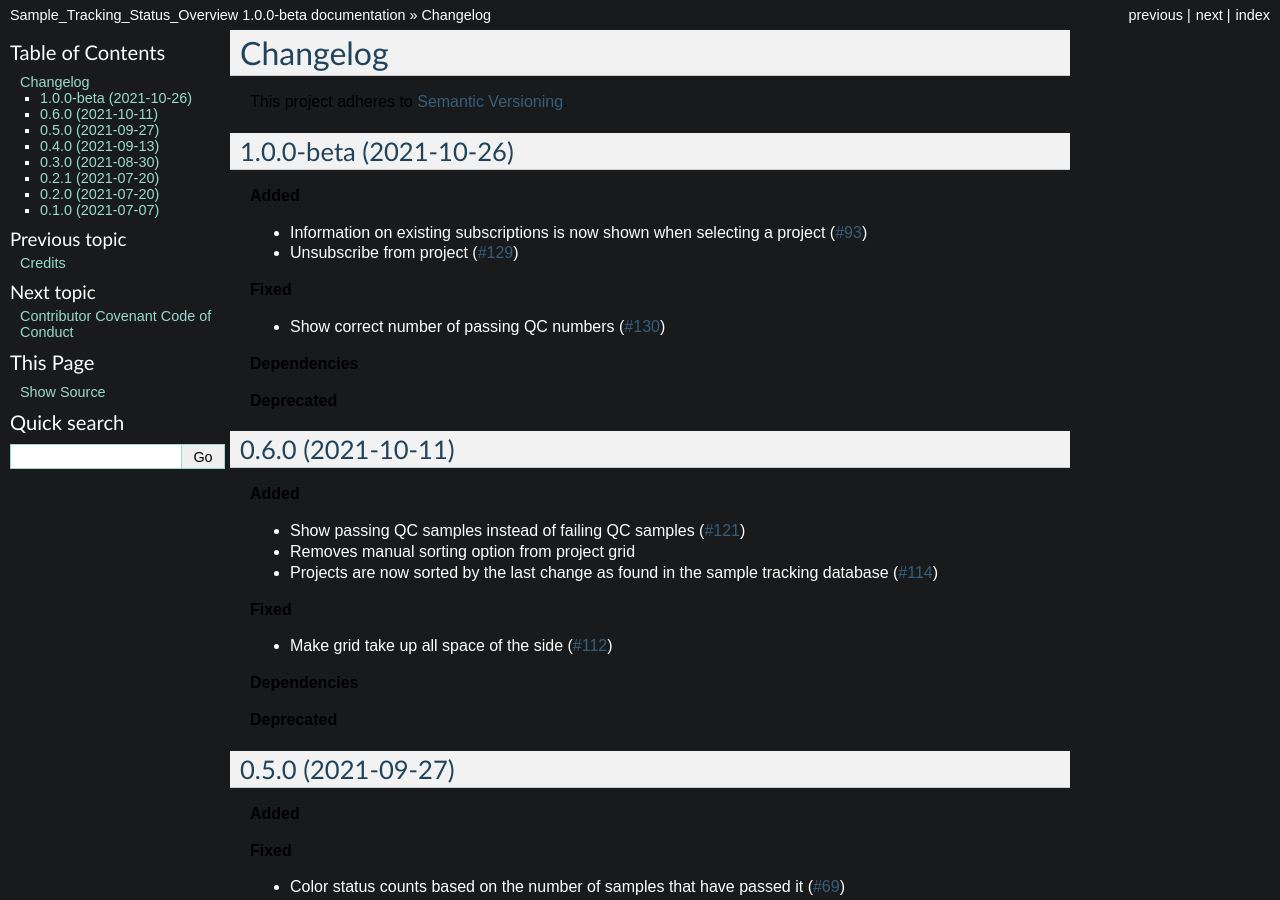
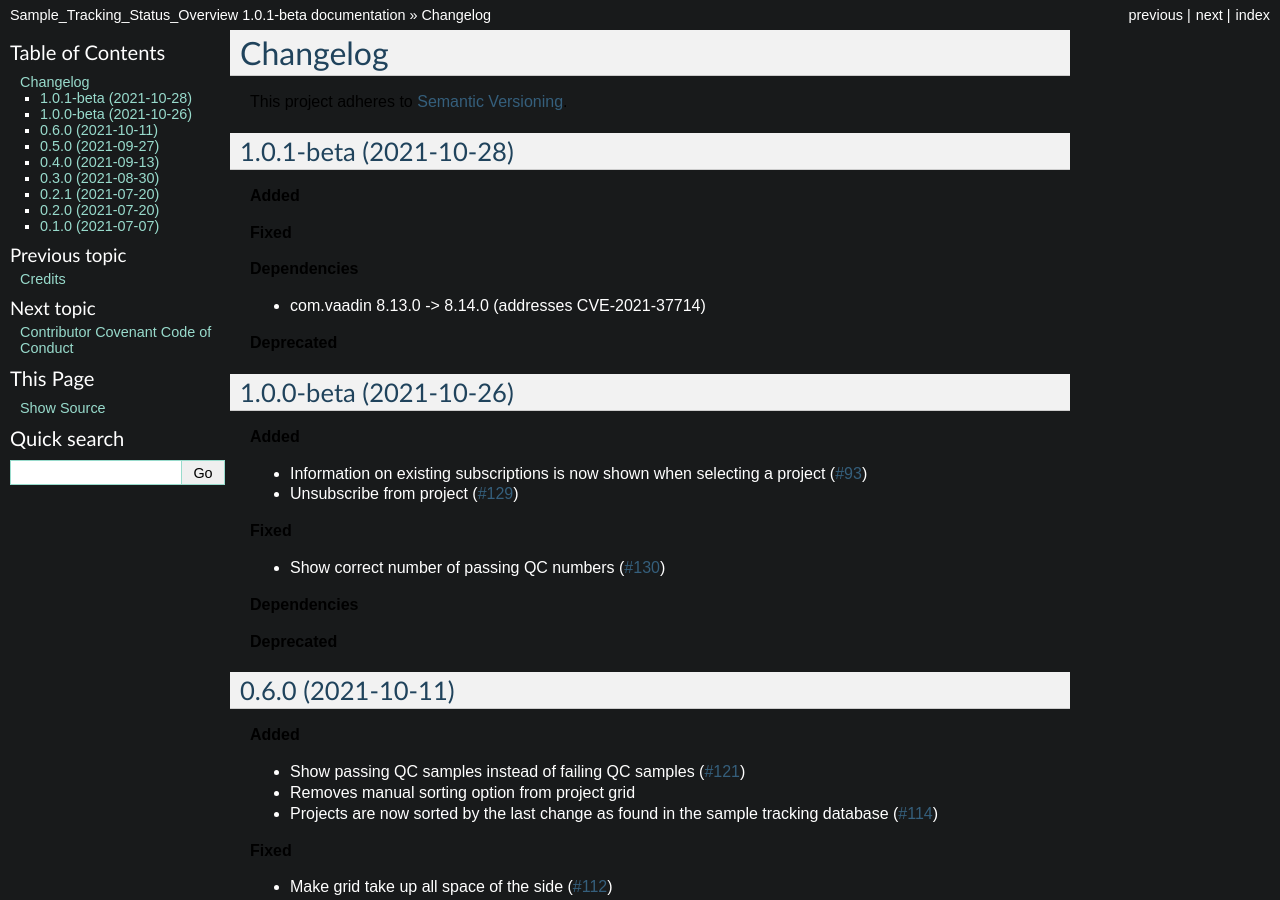
Before and after one commit to jenniferboedker/Sample_Tracking_Status_Overview, a Sphinx documentation site: the page built from docs/changelog.rst, in a window 1280 px wide and 900 px high. Built offline with Sphinx 7.4.7, drawn with Linux system fonts in a browser that asks for light colours; some of the changed text lies outside the part shown.

Commit message:
Address Vaadin security issue

```diff
--- a/CHANGELOG.rst
+++ b/CHANGELOG.rst
@@ -3,6 +3,19 @@ Changelog
 ==========
 
 This project adheres to `Semantic Versioning <https://semver.org/>`_.
+
+1.0.1-beta (2021-10-28)
+---------------------------
+
+**Added**
+
+**Fixed**
+
+**Dependencies**
+
+* com.vaadin 8.13.0 -> 8.14.0 (addresses CVE-2021-37714)
+
+**Deprecated**
 
 
 1.0.0-beta (2021-10-26)
--- a/docs/conf.py
+++ b/docs/conf.py
@@ -57,9 +57,9 @@ author = "Jennifer Bödker"
 # the built documents.
 #
 # The short X.Y version.
-version = '1.0.0-beta'
+version = '1.0.1-beta'
 # The full version, including alpha/beta/rc tags.
-release = '1.0.0-beta'
+release = '1.0.1-beta'
 
 # The language for content autogenerated by Sphinx. Refer to documentation
 # for a list of supported languages.
--- a/pom.xml
+++ b/pom.xml
@@ -10,7 +10,7 @@
   </modules>
   <artifactId>sample-tracking-status-overview</artifactId>
   <groupId>life.qbic</groupId>
-  <version>1.0.0-beta</version> <!-- <<QUBE_FORCE_BUMP>> -->
+  <version>1.0.1-beta</version> <!-- <<QUBE_FORCE_BUMP>> -->
   <name>Sample Tracking Status Overview</name>
   <url>http://github.com/qbicsoftware/sample-tracking-status-overview</url>
   <description>Gives a visual overview of sample statuses</description>
@@ -23,8 +23,8 @@
 
     <groovy.version>3.0.8</groovy.version>
 
-    <vaadin.version>8.13.0</vaadin.version>
-    <vaadin.plugin.version>8.13.0</vaadin.plugin.version>
+    <vaadin.version>8.14.0</vaadin.version>
+    <vaadin.plugin.version>8.14.0</vaadin.plugin.version>
   </properties>
 
   <pluginRepositories>
--- a/qube.cfg
+++ b/qube.cfg
@@ -1,5 +1,5 @@
 [bumpversion]
-current_version = 1.0.0-beta
+current_version = 1.0.1-beta
 
 [bumpversion_files_whitelisted]
 dot_qube = .qube.yml
```
Also changed, not shown: .qube.yml, 2 other files.
